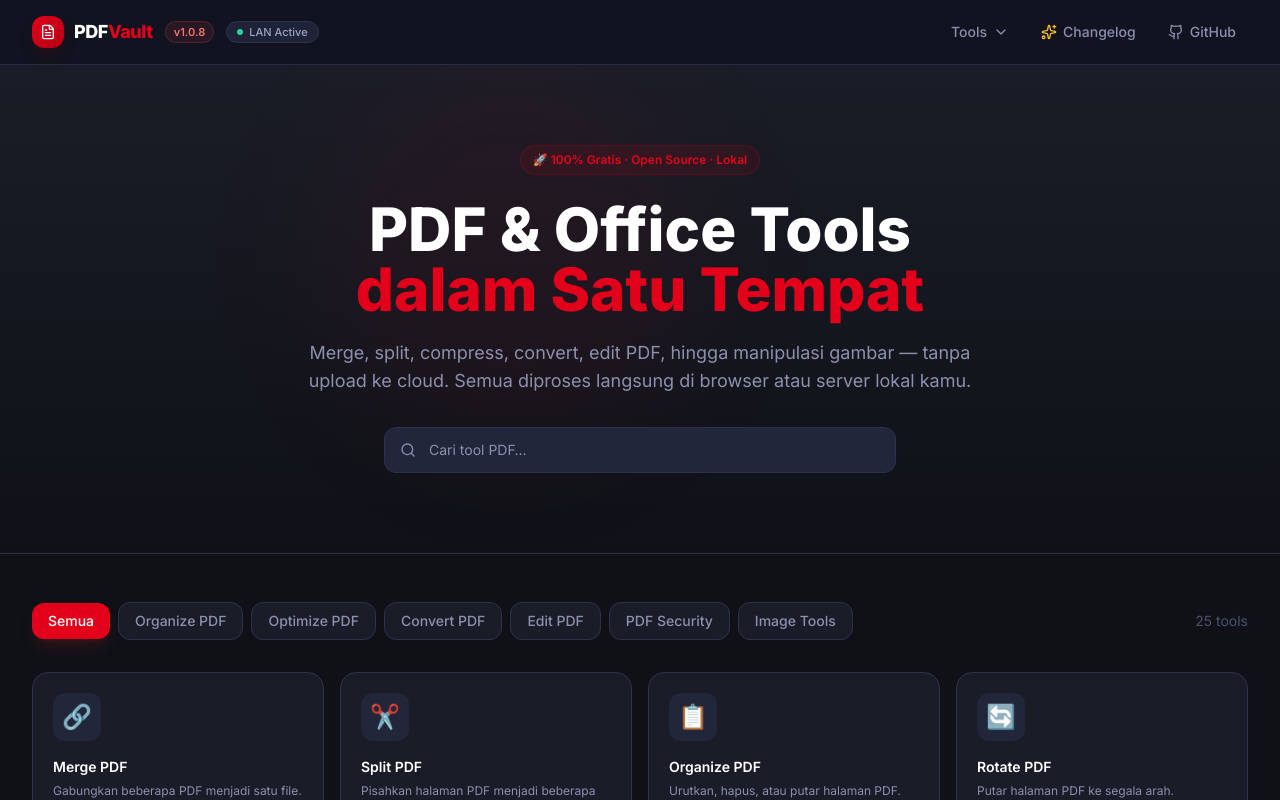
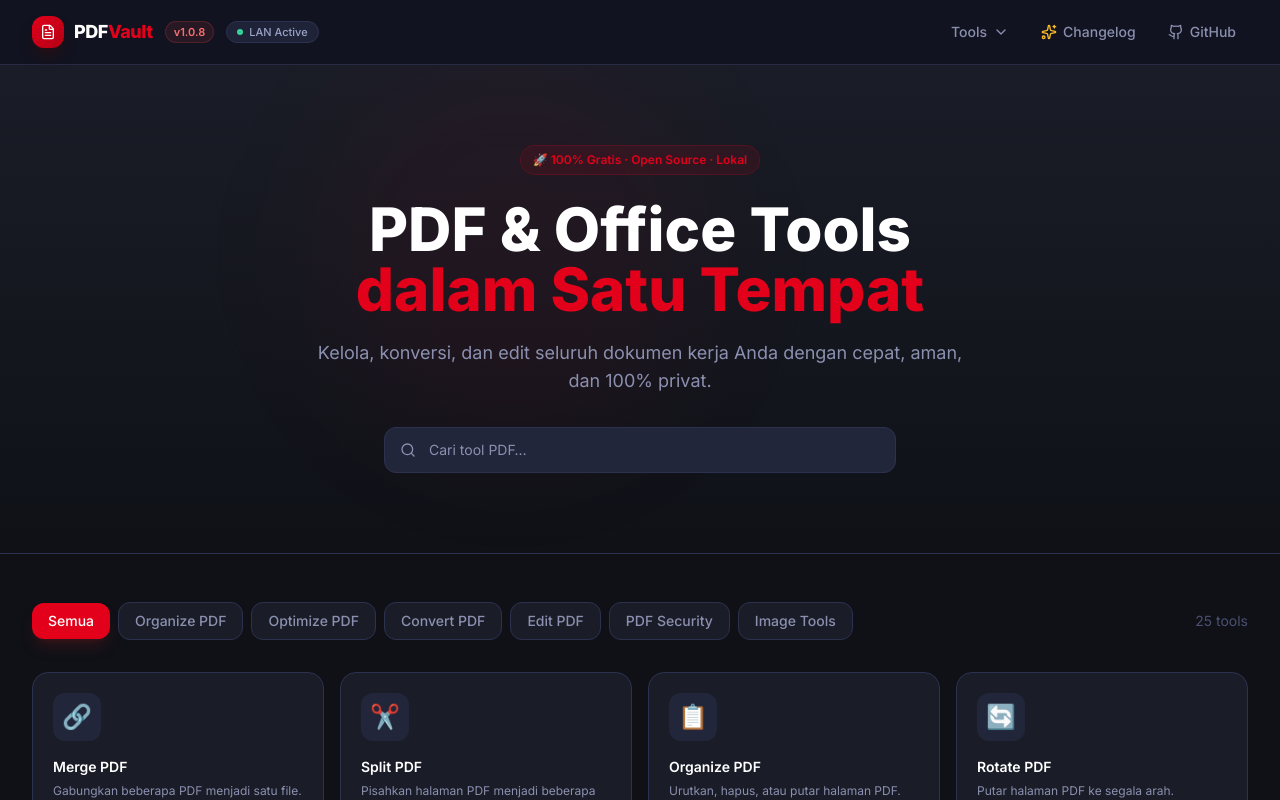
Before and after one commit to itsmegaaa/pdfLan, a React (Vite) app in the folder frontend/: page / in a window 1280 px wide. Shown: the top 800 px of the page. Built offline with nearby package versions, Linux system fonts and the light colour scheme.

Commit message:
refactor(home): update hero description with clean professional copy

```diff
--- a/frontend/src/pages/Home.jsx
+++ b/frontend/src/pages/Home.jsx
@@ -40,9 +40,8 @@
             PDF & Office Tools<br />
             <span className="text-[#e2001a]">dalam Satu Tempat</span>
           </h1>
-          <p className="text-lg text-[#8b90b0] max-w-2xl mx-auto mb-8">
-            Merge, split, compress, convert, edit PDF, hingga manipulasi gambar — tanpa upload ke cloud.
-            Semua diproses langsung di browser atau server lokal kamu.
+          <p className="text-base sm:text-lg text-[#8b90b0] max-w-2xl mx-auto mb-8 leading-relaxed">
+            Kelola, konversi, dan edit seluruh dokumen kerja Anda dengan cepat, aman, dan 100% privat.
           </p>
 
           {/* Search */}
```
